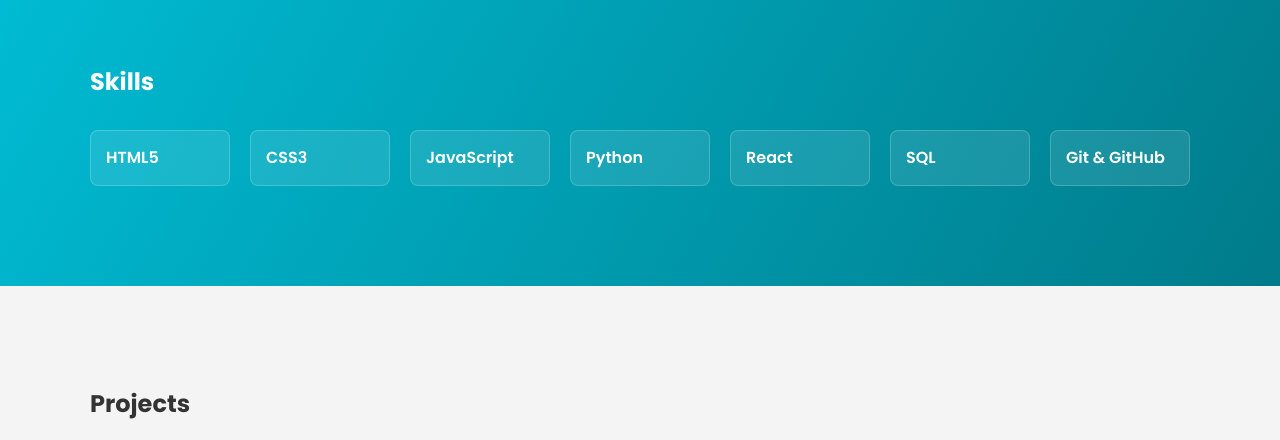
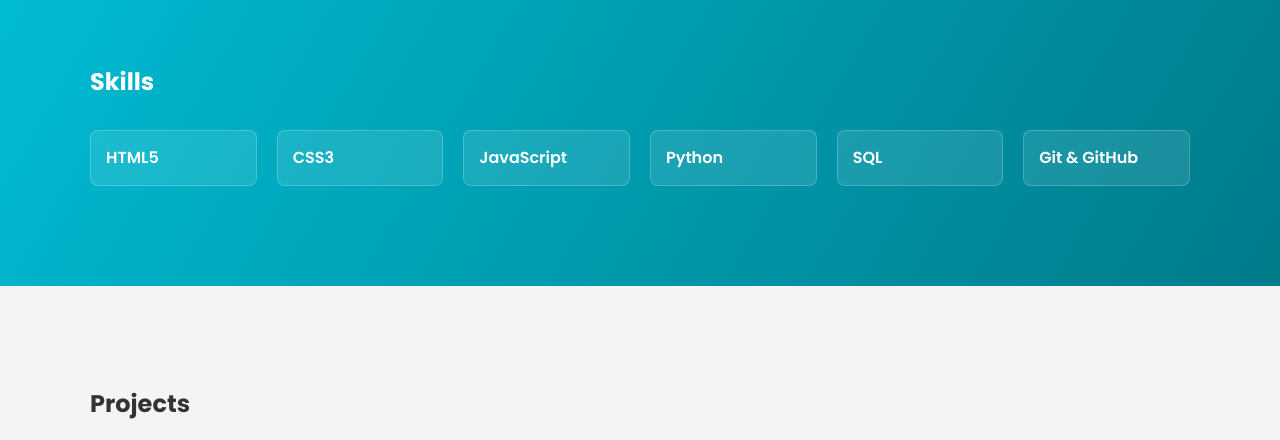
Before and after one commit to Raghava-07/My-Portfolio, a plain HTML site: page index.html in a window 1280 px wide. Shown: the part 1120-1560 px from the top of the page. Drawn offline with Linux system fonts and the light colour scheme.

Commit message:
Remove React skill from the skills

```diff
--- a/index.html
+++ b/index.html
@@ -59,7 +59,6 @@
         <div class="skill">CSS3</div>
         <div class="skill">JavaScript</div>
         <div class="skill">Python</div>
-        <div class="skill">React</div>
         <div class="skill">SQL</div>
         <div class="skill">Git & GitHub</div>
       </div>
```
